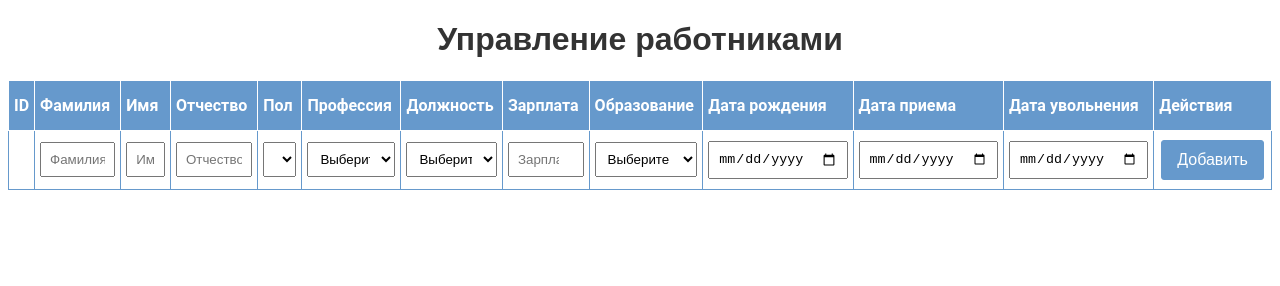
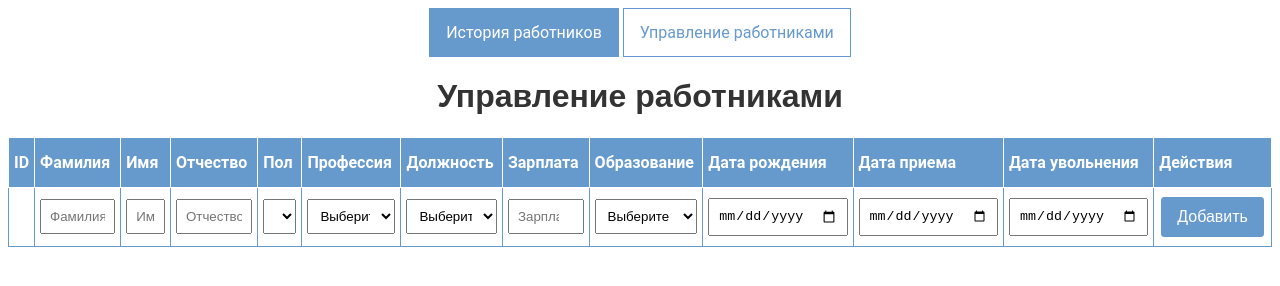
Before and after one commit to Ddstr0nt/HR, a website: page public/index.html in a window 1280 px wide. Drawn offline with Linux system fonts and the light colour scheme; no server answers.

Commit message:
nav menu

```diff
--- a/public/index.html
+++ b/public/index.html
@@ -4,7 +4,12 @@
         <meta charset="UTF-8">
         <meta name="viewport" content="width=device-width, initial-scale=1.0">
         <title>Управление работниками</title> <link rel="stylesheet" href="style.css"> </head>
-        <body> <h1>Управление работниками</h1> <table id="workersTable"> <thead>
+        <body>
+            <nav>
+                <a href="list.html" class="active">История работников</a>
+                <a href="index.html">Управление работниками</a>
+            </nav>
+            <h1>Управление работниками</h1> <table id="workersTable"> <thead>
             <tr>
                 <th>ID</th>
                 <th>Фамилия</th>
```
